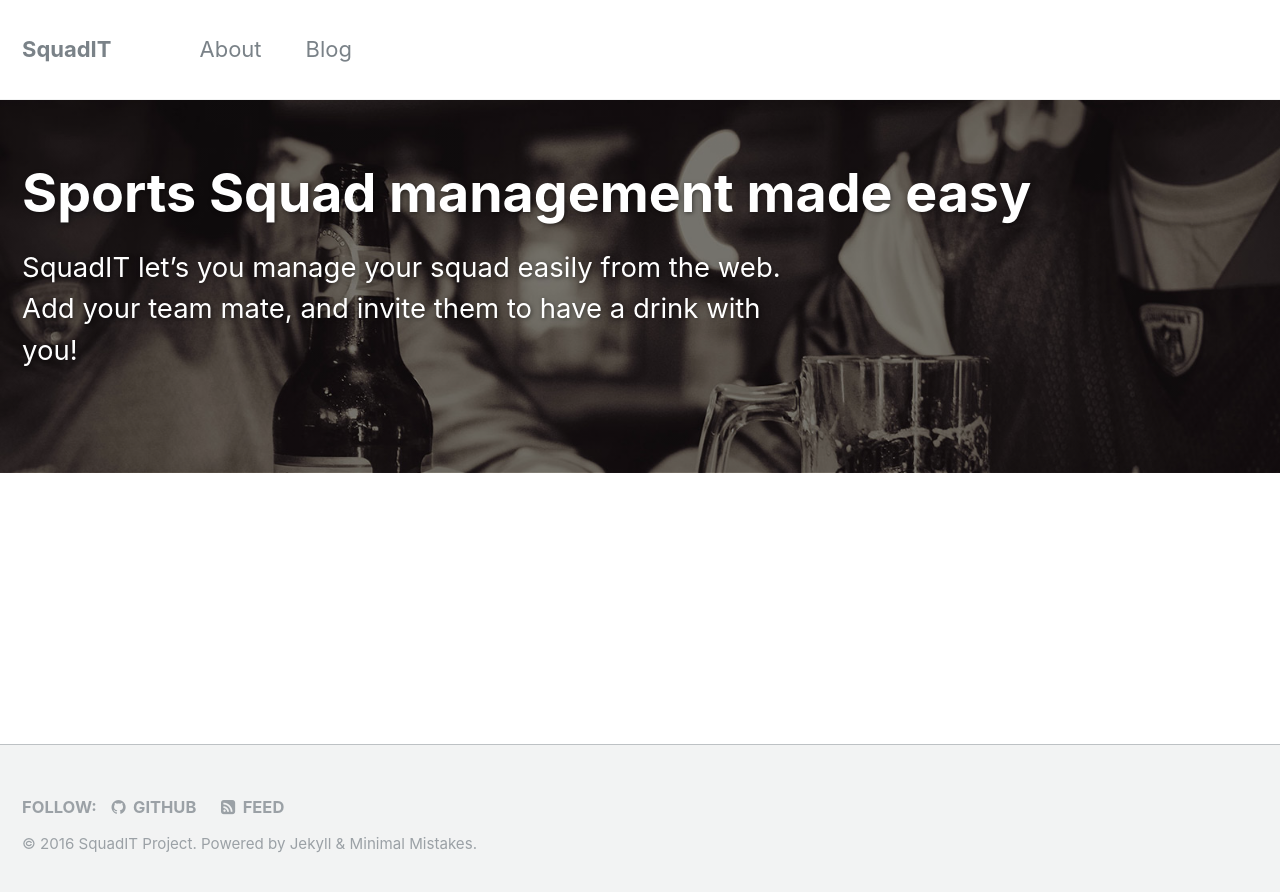
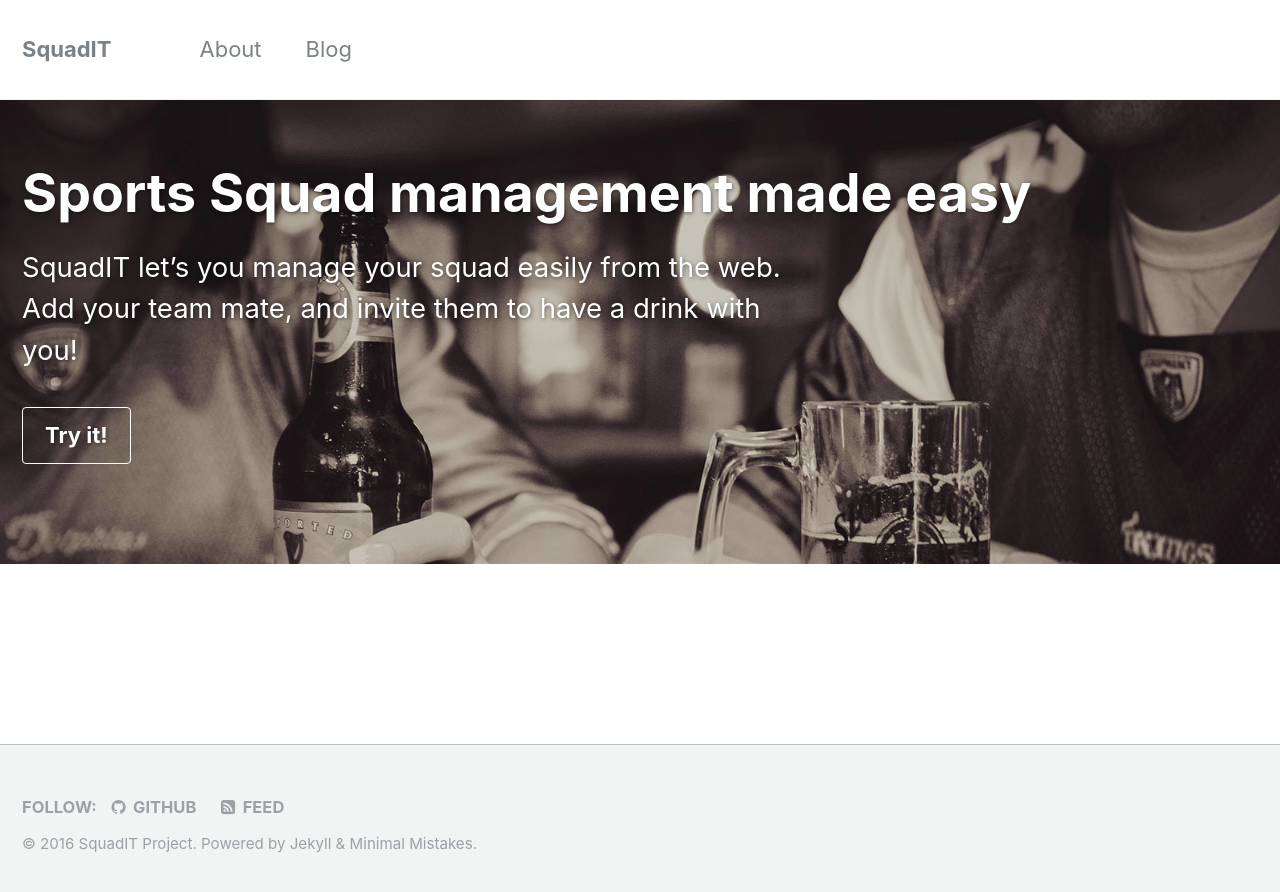
Before and after one commit to PalatinCoder/SquadIT, a Jekyll site: the page built from _pages/home.md, in a window 1280 px wide. Shown: the top 892 px of the page. Built offline with Jekyll 4.4.1, drawn with Linux system fonts in a browser that asks for light colours.

Commit message:
Update home.md

```diff
--- a/_pages/home.md
+++ b/_pages/home.md
@@ -5,7 +5,9 @@ permalink: /
 date: 2016-10-08T17:30:00+02:00
 header:
   overlay_color: "#000"
-  overlay_filter: "0.5"
+  overlay_filter: "0.15"
   overlay_image: header.jpg
+  cta_label: "Try it!"
+  cta_url: "404"
 excerpt: "SquadIT let's you manage your squad easily from the web. Add your team mate, and invite them to have a drink with you!"
 ---
```
